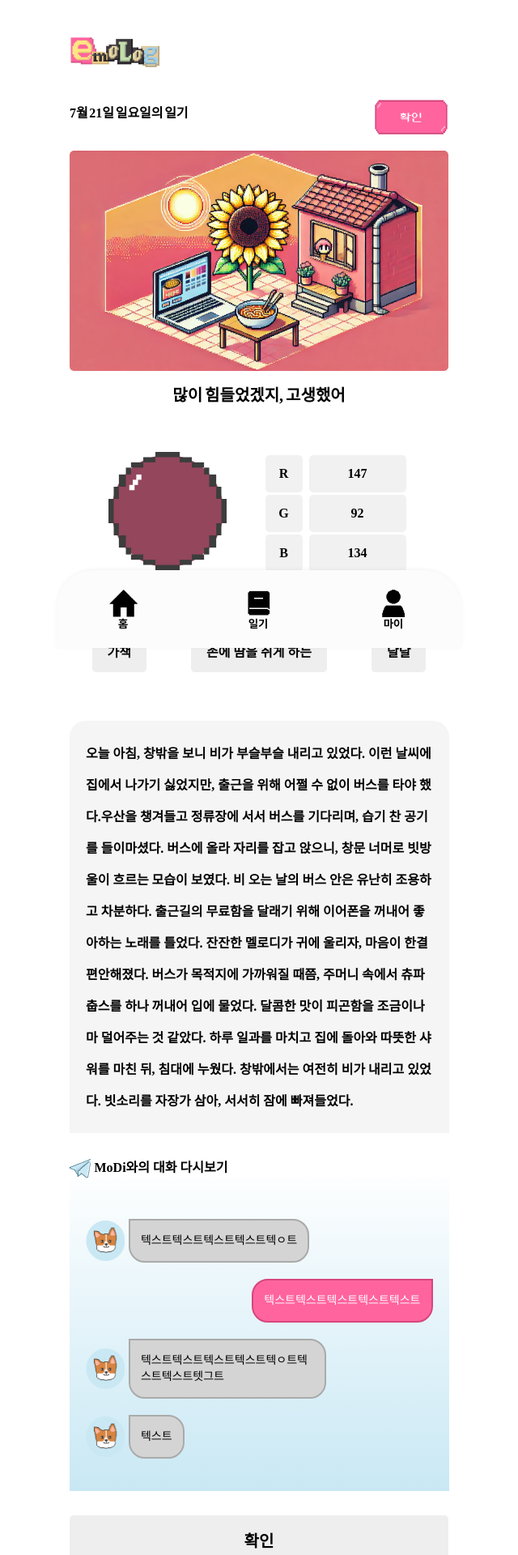
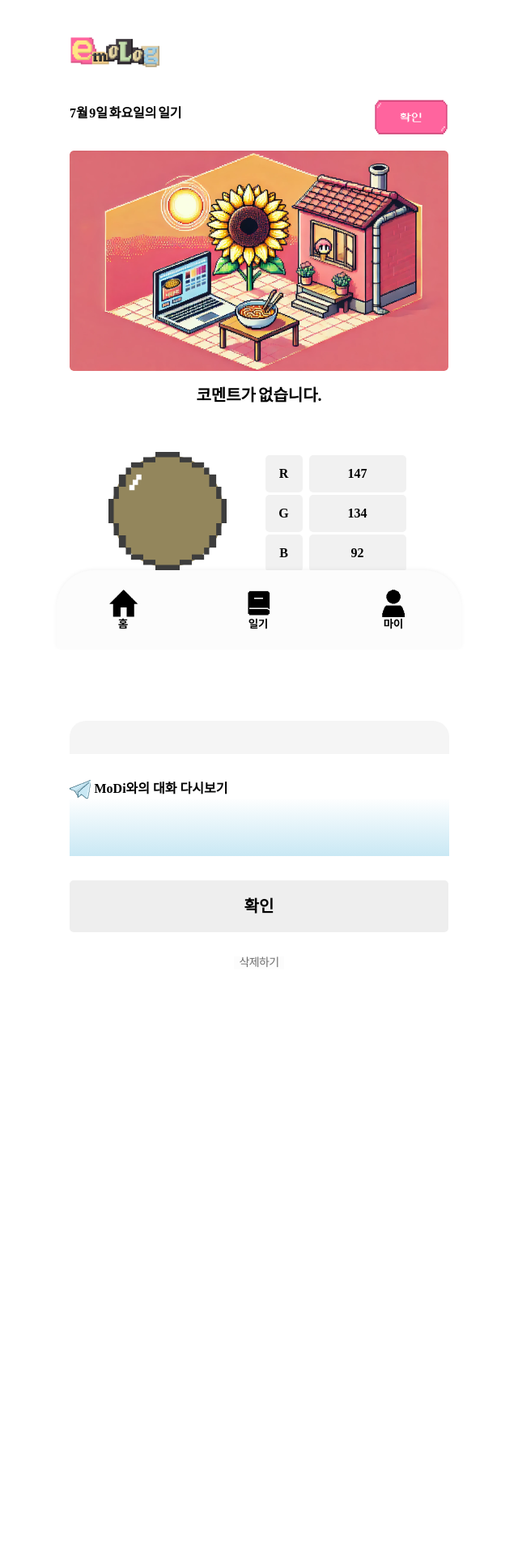
Before and after one commit to 2024-LikeLion-Hackathon/Frontend, a React (Create React App) app in the folder emolog-app/: page /result in a window 1280 px wide. Shown: the top 1920 px of the page at 81% size, without its empty margins (320-960 px from the left). After the commit the page ends 1347 px from the top, so only its background shows below. Built offline with nearby package versions, Linux system fonts and the light colour scheme.

Commit message:
데이터셋 설정

```diff
--- a/emolog-app/package.json
+++ b/emolog-app/package.json
@@ -40,5 +40,7 @@
       "last 1 firefox version",
       "last 1 safari version"
     ]
-  }
+  },
+  "proxy": "http://emolog-server.ap-northeast-2.elasticbeanstalk.com"
+
 }
--- a/emolog-app/src/App.jsx
+++ b/emolog-app/src/App.jsx
@@ -10,11 +10,14 @@ import Select from "./page/Select/Select";
 import Result from "./page/Result/Result";
 import Mypage from "./page/Mypage/Mypage";
 import Modify from "./page/Modify/Modify";
+import { DiaryProvider } from "./context/DiaryContext"; // DiaryProvider import
+
 
 
 function App() {
   return (
-    <Router>
+    <DiaryProvider>
+      <Router>
         <Routes>
 
           <Route path="/signup" element={<Signup />} />
@@ -30,6 +33,7 @@ function App() {
 
         </Routes>
       </Router>
+    </DiaryProvider>
   );
 }
 
--- a/emolog-app/src/api/postDiary.jsx
+++ b/emolog-app/src/api/postDiary.jsx
@@ -1,6 +1,6 @@
 import axios from 'axios';
 
-const BASE_URL = process.env.REACT_APP_BASE_URL || 'http://localhost:5000';
+const BASE_URL = process.env.REACT_APP_BASE_URL;
 
 /**
  * 일기 데이터를 서버로 전송하는 함수
@@ -15,7 +15,9 @@ const BASE_URL = process.env.REACT_APP_BASE_URL || 'http://localhost:5000';
  */
 export const postDiary = async (diaryData) => {
   try {
-    const response = await axios.post(`${BASE_URL}/diaries`, diaryData);
+    console.log('Sending diary data:', diaryData); // 디버깅용 로그
+    const response = await axios.post(`${BASE_URL}api/diary`, diaryData, {withCredentials: true,});
+
     return response.data;
   } catch (error) {
     console.error('Error posting diary data:', error);
--- /dev/null
+++ b/emolog-app/src/context/DiaryContext.js
@@ -0,0 +1,25 @@
+import React, { createContext, useState } from 'react';
+
+export const DiaryContext = createContext();
+
+export const DiaryProvider = ({ children }) => {
+    const [diary, setDiary] = useState({
+        date: '',
+        content: '',
+        q_a: { question: '', answer: '' },
+        emotion: '',
+    });
+
+    const updateDiary = (newData) => {
+        setDiary((prevDiary) => ({
+            ...prevDiary,
+            ...newData,
+        }));
+    };
+
+    return (
+        <DiaryContext.Provider value={{ diary, updateDiary }}>
+            {children}
+        </DiaryContext.Provider>
+    );
+};
--- a/emolog-app/src/page/Chat/Chat.jsx
+++ b/emolog-app/src/page/Chat/Chat.jsx
@@ -1,14 +1,19 @@
-import React, { useState } from "react";
+import React, { useState, useContext } from "react";
 import './Chat.css';
-import axios from "axios";
 import { format, parseISO } from 'date-fns';
 import { ko } from 'date-fns/locale';
 import Modal from 'react-modal';
 import { useNavigate } from "react-router-dom";
-
+import { DiaryContext } from '../../context/DiaryContext';
+import axios from 'axios';
 
 
 function Chat() {
+  const { diary, updateDiary } = useContext(DiaryContext);
+  const navigate = useNavigate();
+  const [messages, setMessages] = useState([]);
+  const [modalIsOpen, setModalIsOpen] = useState(false);
+
   const Message = ({id,text,sender}) => {
 
     const isOwnMessage = sender === 'ai';
@@ -67,35 +72,41 @@ function Chat() {
     );
   };
 
-  const data= {
-    date: "2024-07-21",
-    q_a: [
-      {id: 1, sender: 'ai', text: '텍스트텍스트텍스트텍스트텍ㅇ트'},
-      {id: 2, sender: 'user', text: '텍스트텍스트텍스트텍스트텍스트'},
-      {id: 3, sender: 'ai', text: '텍스트텍스트텍스트텍스트텍ㅇ트텍스트텍스트텟그트'},
-      {id: 4, sender: 'ai', text: '텍스트'},
-  ]
-  };
-  const navigate = useNavigate();
-  const [messages, setMessages] = useState([]);
-  const [sender, setSender] = useState('user');
-  const [modalIsOpen, setModalIsOpen] = useState(false);
 
-  const handleMessageSubmit = (message) => {
+
+    const handleMessageSubmit = async (message) => {
     setMessages((prevMessages) => [...prevMessages, message]);
 
-    // 서버에 메시지 전송
-    axios.post(`/api/chatroom/message`, { text: message.text, sender: 'user' })
-      .then(response => {
-        console.log('Message sent successfully');
-      })
-      .catch(error => {
-        console.error('Error sending message:', error);
-      });
+    if (message.sender === 'user') {
+      const newAnswers = diary.q_a.answer ? `${diary.q_a.answer},${message.text}` : message.text;
+      updateDiary({ q_a: { ...diary.q_a, answer: newAnswers } });
+      console.log("Diary Updated with User Message:", { q_a: { ...diary.q_a, answer: newAnswers } });
+    } else {
+      const newQuestions = diary.q_a.question ? `${diary.q_a.question},${message.text}` : message.text;
+      updateDiary({ q_a: { ...diary.q_a, question: newQuestions } });
+      console.log("Diary Updated with User Message:", { q_a: { ...diary.q_a, question: newQuestions } });
+    }
+
+    // 서버에 메시지 전송 및 AI 응답 받기
+    try {
+      const response = await axios.post(`/api/chatroom/message`, { text: message.text, sender: message.sender });
+      const aiResponse = response.data; // AI 응답 데이터
+
+      if (aiResponse) {
+        const aiMessage = {
+          text: aiResponse.text,
+          sender: 'ai'
+        };
+        handleMessageSubmit(aiMessage); // 재귀적으로 AI 응답 처리
+      }
+    } catch (error) {
+      console.error('Error sending message:', error);
+    }
   };
-  const date = parseISO(data.date);
-  const month = format(date, 'M', { locale: ko });
-  const day = format(date, 'd', { locale: ko });
+
+  const date =  parseISO(diary.date) ;
+  const month = isNaN(date) ? '' : format(date, 'M', { locale: ko });
+  const day = isNaN(date) ? '' : format(date, 'd', { locale: ko });
 
   const openModal = () => {
     setModalIsOpen(true);
@@ -111,6 +122,7 @@ const closeModal = () => {
 
 const handleSubmit = () => {
     openModal();
+
 };
 
 
--- a/emolog-app/src/page/Result/Result.css
+++ b/emolog-app/src/page/Result/Result.css
@@ -253,7 +253,7 @@
         font-family: 'Pretendard';
         font-style: normal;
         font-weight: 600;
-        font-size: 16px;
+        font-size: 14px;
         line-height: 18px;
         color: #000000;
 
@@ -440,7 +440,7 @@
 
         background: #EEEEEE;
         border-radius: 5px;
-        margin-bottom: 150px;
+
         margin-top: 30px;
         border: none;
 
@@ -456,6 +456,34 @@
 
     }
 
+    #deletebtn{
+
+
+
+        width: auto;
+        height: 16px;
+
+        font-family: 'Pretendard';
+        font-style: normal;
+        font-weight: 500;
+        font-size: 14px;
+        line-height: 16px;
+        /* identical to box height, or 114% */
+        display: flex;
+        align-items: center;
+        text-align: center;
+        border: none;
+        background-color: #FCFCFC ;
+        letter-spacing: -0.6px;
+
+        color: #6E6E6E;
+        margin-bottom: 150px;
+        margin-top: 30px;
+
+
+
+
+    }
 
 /** 네비게이터 **/
 
@@ -498,4 +526,6 @@
     width: 52px;
     background-image: url('../../asset/img/my.png');
     }
+
+
 }
--- a/emolog-app/src/page/Result/Result.jsx
+++ b/emolog-app/src/page/Result/Result.jsx
@@ -1,53 +1,60 @@
-import React from "react";
+import React, { useContext } from "react";
 import './Result.css';
 import { useNavigate } from "react-router-dom";
 import { format, parseISO } from 'date-fns';
 import { ko } from 'date-fns/locale';
+import { DiaryContext } from '../../context/DiaryContext'; // DiaryContext import
 
+function Result() {
+    const navigate = useNavigate();
+    const { diary } = useContext(DiaryContext); // DiaryContext에서 diary 데이터 가져오기
 
-function Result(){
-    const navigate = useNavigate();
+    const date = diary.date ? parseISO(diary.date) : new Date();
+    const month = isNaN(date) ? '' : format(date, 'M', { locale: ko });
+    const day = isNaN(date) ? '' : format(date, 'd', { locale: ko });
+    const dayOfWeek = isNaN(date) ? '' : format(date, 'EEEE', { locale: ko });
+    const comment = diary.comment || "코멘트가 없습니다.";
+    const color = {
+        "hexa": "93865c",
+        "red": 147,
+        "green": 134,
+        "blue": 92
+    } ;
 
-    const data = {
-        diary: {
-            date: "2024-07-21",
-            dayOfWeek: "월",
-            content: "오늘 아침, 창밖을 보니 비가 부슬부슬 내리고 있었다. 이런 날씨에 집에서 나가기 싫었지만, 출근을 위해 어쩔 수 없이 버스를 타야 했다.우산을 챙겨들고 정류장에 서서 버스를 기다리며, 습기 찬 공기를 들이마셨다. 버스에 올라 자리를 잡고 앉으니, 창문 너머로 빗방울이 흐르는 모습이 보였다. 비 오는 날의 버스 안은 유난히 조용하고 차분하다. 출근길의 무료함을 달래기 위해 이어폰을 꺼내어 좋아하는 노래를 틀었다. 잔잔한 멜로디가 귀에 울리자, 마음이 한결 편안해졌다. 버스가 목적지에 가까워질 때쯤, 주머니 속에서 츄파춥스를 하나 꺼내어 입에 물었다. 달콤한 맛이 피곤함을 조금이나마 덜어주는 것 같았다. 하루 일과를 마치고 집에 돌아와 따뜻한 샤워를 마친 뒤, 침대에 누웠다. 창밖에서는 여전히 비가 내리고 있었다. 빗소리를 자장가 삼아, 서서히 잠에 빠져들었다. "
-        },
-        color: {
-            hexa: "93465c",
-            red: 147,
-            green: 134,
-            blue: 92
-        },
-        emotion: [
-            "가책",
-            "손에 땀을 쥐게 하는",
-            "달달"
-        ],
-        comment: "많이 힘들었겠지, 고생했어",
-        q_a: [
-            {id: 1, sender: 'ai', text: '텍스트텍스트텍스트텍스트텍ㅇ트'},
-            {id: 2, sender: 'user', text: '텍스트텍스트텍스트텍스트텍스트'},
-            {id: 3, sender: 'ai', text: '텍스트텍스트텍스트텍스트텍ㅇ트텍스트텍스트텟그트'},
-            {id: 4, sender: 'ai', text: '텍스트'},
-        ]
-    }
+     // 문자열을 배열로 변환
+     const parseArray = (str) => {
+        return str ? str.split(',').map(item => item.trim()).filter(item => item.length > 0) : [];
+    };
 
-    const date = parseISO(data.diary.date);
+    const emotions = parseArray(diary.emotion || ''); // diary.emotion을 배열로 변환
 
-    const month = format(date, 'M', { locale: ko });
-    const day = format(date, 'd', { locale: ko });
-    const dayOfWeek = format(date, 'EEEE', { locale: ko });
-    const emotions = [...data.emotion];
+    // 문자열을 메시지 배열로 변환
+    const parseMessages = (questions, answers) => {
+        const messages = [];
+        const qA = [...questions, ...answers];
+        let id = 1;
 
+        qA.forEach((item, index) => {
+            const sender = index % 2 === 0 ? 'user' : 'ai';
+            messages.push({ id: id++, sender: sender, text: item });
+        });
+
+        return messages;
+    };
+
+    // 예시로 제공된 질문과 답변 데이터. 실제 데이터는 diary.q_a.question과 diary.q_a.answer에서 가져옵니다.
+    const questions = parseArray(diary.q_a.question || '');
+    const answers = parseArray(diary.q_a.answer || '');
+    const messages = parseMessages(questions, answers);
 
     const MessageList = ({ messages }) => {
+        // messages가 배열인지 확인하고, 아니면 빈 배열로 설정
+        const validMessages = Array.isArray(messages) ? messages : [];
         return (
-          <div className='messages' >
-            {messages.map((message, i) => (
+            <div className='messages'>
+                {validMessages.map((message) => (
                     <Message
-                key={i}
+                        key={message.id}
                         text={message.text}
                         sender={message.sender}
                     />
@@ -55,23 +62,25 @@ function Result(){
             </div>
         );
     };
-
-      const Message = ({id,text,sender}) => {
-
+    const Message = ({ text, sender }) => {
         const isOwnMessage = sender === 'ai';
         const messageClass = isOwnMessage ? 'message-right' : 'message-left';
 
         return (
-            <div className={messageClass}> {isOwnMessage && <div className="modi"/>}
-          <div id={id} className={`message_${messageClass}`}>
-
+            <div className={messageClass}>
+                {isOwnMessage && <div className="modi"/>}
+                <div className={`message_${messageClass}`}>
                     <div className="message-text">{text}</div>
                 </div>
             </div>
         );
     };
 
-    return(
+    const deletehandler = () =>{
+        alert('삭제하시겠습니까?');
+    };
+
+    return (
         <div className="result">
             <div id="logoBox">
                 <div id="logo"></div>
@@ -79,39 +88,32 @@ function Result(){
             <div id="secondBox">
                 <div id="date">{month}월 {day}일 {dayOfWeek}의 일기</div>
                 <div id="btnBox">
-                <button
-                    id="finishbtn"
-
-                >
-
-                </button>
+                    <button id="finishbtn"></button>
                 </div>
             </div>
             <div id="resultBox">
                 <div id="img"></div>
-            <div id="ment">{data.comment}</div>
+                <div id="ment">{comment}</div>
                 <div id="colorBox">
-
-                <div id="color" style={{ backgroundColor: `#${data.color.hexa}` }}></div>
+                    {/* 백엔드 연결되면 색 앞에 diary. 붙이기 */}
+                    <div id="color" style={{ backgroundColor: `#${color.hexa}` }}></div>
                     <div className="color_container"></div>
-
                     <div id="rgb">
                         <div id="r" className="rgb_container">
                             <div className="rgbbox">R</div>
-                        <div id="r_value" className="rgb_value">{data.color.red}</div>
+                            <div id="r_value" className="rgb_value">{color.red}</div>
                         </div>
-                    <div id="g"  className="rgb_container">
+                        <div id="g" className="rgb_container">
                             <div className="rgbbox">G</div>
-                        <div id="g_value" className="rgb_value">{data.color.blue}</div>
+                            <div id="g_value" className="rgb_value">{color.green}</div>
                         </div>
-                    <div id="b"  className="rgb_container">
+                        <div id="b" className="rgb_container">
                             <div className="rgbbox">B</div>
-                        <div id="b_value" className="rgb_value">{data.color.green}</div>
+                            <div id="b_value" className="rgb_value">{color.blue}</div>
                         </div>
                     </div>
-
                 </div>
-            <div id="color_hexa">#{data.color.hexa}</div>
+                <div id="color_hexa">#{color.hexa}</div>
                 <div id="emotions">
                     {emotions.map((emotion) => (
                         <button
@@ -123,20 +125,17 @@ function Result(){
                     ))}
                 </div>
                 <div id="dt_container">
-                <div id="diary_content">{data.diary.content}</div>
+                    <div id="diary_content">{diary.content}</div>
                     <div id="text">
                         <div id="icon"></div>
                         <div id="chat_rep">MoDi와의 대화 다시보기</div>
                     </div>
-
                     <div id="chat">
-                <MessageList messages={data.q_a} />
+                        <MessageList messages={diary.q_a || []} />
                     </div>
-            <button id="lastbtn">확인</button>
+                    <button id="lastbtn" onClick={() => navigate('/')}>확인</button>
+                    <button id="deletebtn" onClick={deletehandler}>삭제하기</button>
                 </div>
-
-
-
             </div>
             <div id="nevi">
                 <button id="home" onClick={() => navigate('/')} ></button>
@@ -144,7 +143,7 @@ function Result(){
                 <button id="my" onClick={() => navigate('/mypage')}></button>
             </div>
         </div>
-    )
+    );
 }
 
 export default Result;
--- a/emolog-app/src/page/Select/Select.jsx
+++ b/emolog-app/src/page/Select/Select.jsx
@@ -1,14 +1,38 @@
-import React, { useState } from "react";
+import React, { useState, useEffect, useContext } from "react";
 import './Select.css';
 import { useNavigate } from "react-router-dom";
 import Modal from 'react-modal';
+import { format, parseISO } from 'date-fns';
+import { ko } from 'date-fns/locale';
+import { DiaryContext } from '../../context/DiaryContext'; // DiaryContext import
+import axios from 'axios'; // axios import
+import { postDiary } from "../../api/postDiary";
 
 function Select() {
     const navigate = useNavigate();
-    // 임시 감정 배열
-    const emotions = ["가책", "간이 콩알만해지는", "머리칼이 곤두서는", "묘한", "몸 둘 바를 모르는", "손에 땀을 쥐는 듯한", "쓰러질 것 같은"];
+    const { diary, updateDiary } = useContext(DiaryContext); // Context에서 상태 및 업데이트 함수 가져오기
+    const [emotions, setEmotions] = useState(["가책", "간이 콩알만해지는", "머리칼이 곤두서는", "묘한", "몸 둘 바를 모르는", "손에 땀을 쥐는 듯한", "쓰러질 것 같은"]); // AI로부터 감정 배열 받아오기
     const [selectedEmotions, setSelectedEmotions] = useState([]);
     const [modalIsOpen, setModalIsOpen] = useState(false);
+
+    const date = diary.date ? parseISO(diary.date) : new Date();
+    const month = isNaN(date) ? '' : format(date, 'M', { locale: ko });
+    const day = isNaN(date) ? '' : format(date, 'd', { locale: ko });
+
+    //  // AI로부터 감정 배열 받아오기
+    //  useEffect(() => {
+    //     const fetchEmotions = async () => {
+    //         try {
+    //             const response = await axios.get('/api/emotions'); // 감정 배열 받아오는 API 호출
+    //             setEmotions(response.data);
+    //         } catch (error) {
+    //             console.error("Error fetching emotions:", error);
+    //         }
+    //     };
+    //     fetchEmotions();
+    // }, []);
+
+
     const emoClicked = (emotion) => {
         if (selectedEmotions.includes(emotion)) {
             setSelectedEmotions(selectedEmotions.filter((emo) => emo !== emotion));
@@ -17,8 +41,6 @@ function Select() {
         }
     };
 
-    let month = 7;
-    let day = 3;
     const openModal = () => {
         setModalIsOpen(true);
         setTimeout(() => {
@@ -31,8 +53,23 @@ function Select() {
         setModalIsOpen(false);
     };
 
-    const handleSubmit = () => {
-        openModal();
+    const handleSubmit = async () => {
+        // 선택된 감정을 diary 상태에 업데이트
+        const updatedDiary = {
+            ...diary,
+            emotion: selectedEmotions.join(',')
+        };
+        updateDiary(updatedDiary);
+
+        // // 백엔드에 데이터 전송
+        // try {
+        //     await postDiary(updatedDiary);
+        //     console.log('Diary data posted successfully');
+            openModal();
+        //   } catch (error) {
+        //     console.error('Error posting diary data:', error);
+        //     // 오류 처리 로직을 추가할 수 있습니다.
+        //   }
     };
 
     return (
--- a/emolog-app/src/page/WriteLog/WriteLog.jsx
+++ b/emolog-app/src/page/WriteLog/WriteLog.jsx
@@ -1,18 +1,22 @@
-import React, { useState } from "react";
+import React, { useState, useContext } from "react";
 import { useNavigate } from "react-router-dom";
 import './WriteLog.css';
 import Modal from 'react-modal';
+import { DiaryContext } from '../../context/DiaryContext';
+
 
 Modal.setAppElement('#root'); // 접근성 설정
 
 function WriteLog() {
-    let month = 7;
-    let day = 3;
+    const { updateDiary } = useContext(DiaryContext);
     const navigate = useNavigate();
     const maxLength = 1500;
     const [text, setText] = useState('');
     const [modalIsOpen, setModalIsOpen] = useState(false);
-
+    const today = new Date();
+    const date = today.toISOString().split('T')[0];
+    const month = today.getMonth() + 1;
+    const day = today.getDate();
     const handleChange = (event) => {
         if (event.target.value.length <= maxLength) {
             setText(event.target.value);
@@ -37,6 +41,9 @@ function WriteLog() {
 
     const handleSubmit = () => {
         openModal();
+
+        updateDiary({ date, content: text });
+        console.log("Diary Updated:", { date, content: text }); //확인용 로그
     };
 
     return (
```
Also changed, not shown: emolog-app/src/api/postMessage.jsx (added, +13 -0 lines), 1 other file (tests, documents, lock files or other folders). Lines whose indentation alone changed are shown as unchanged.
